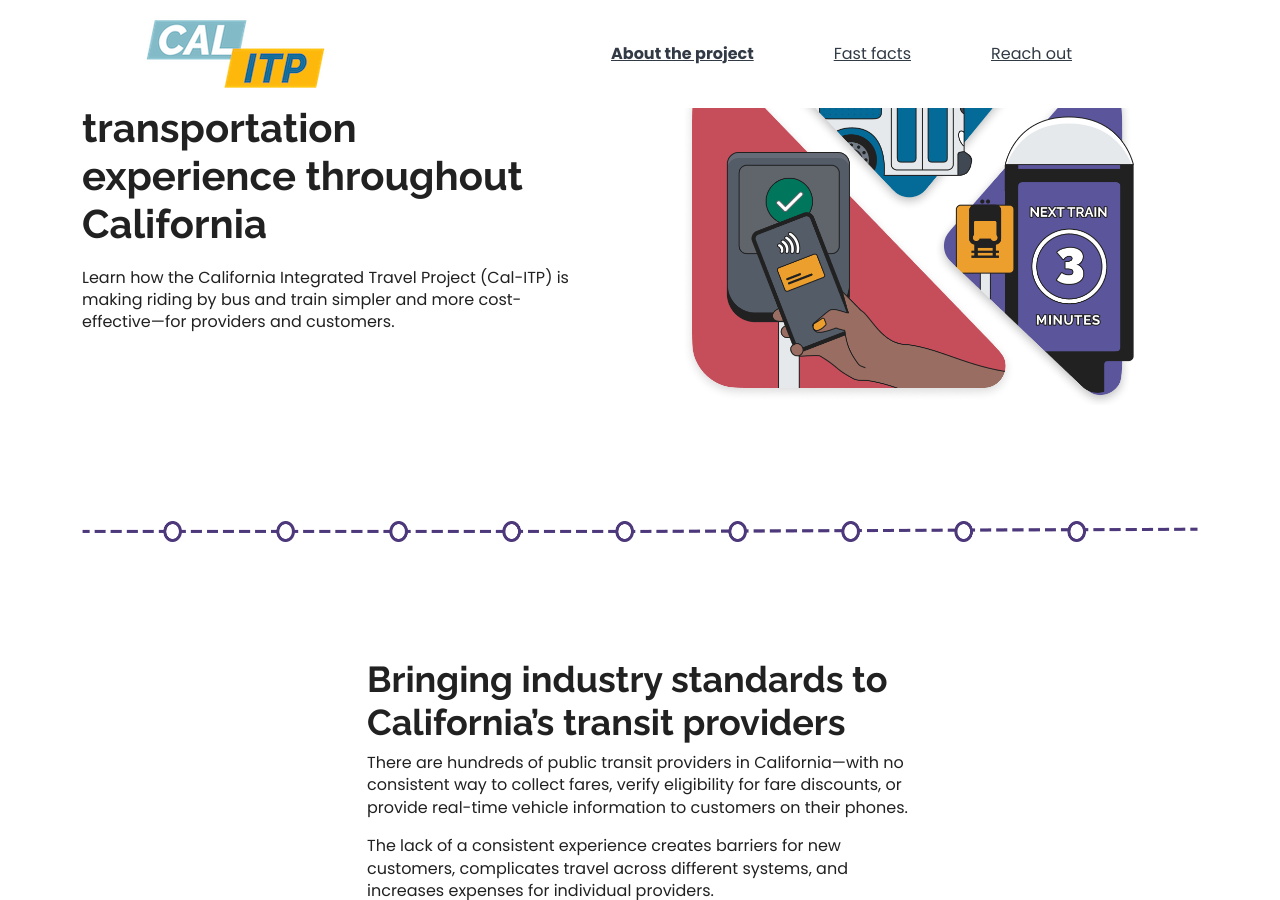
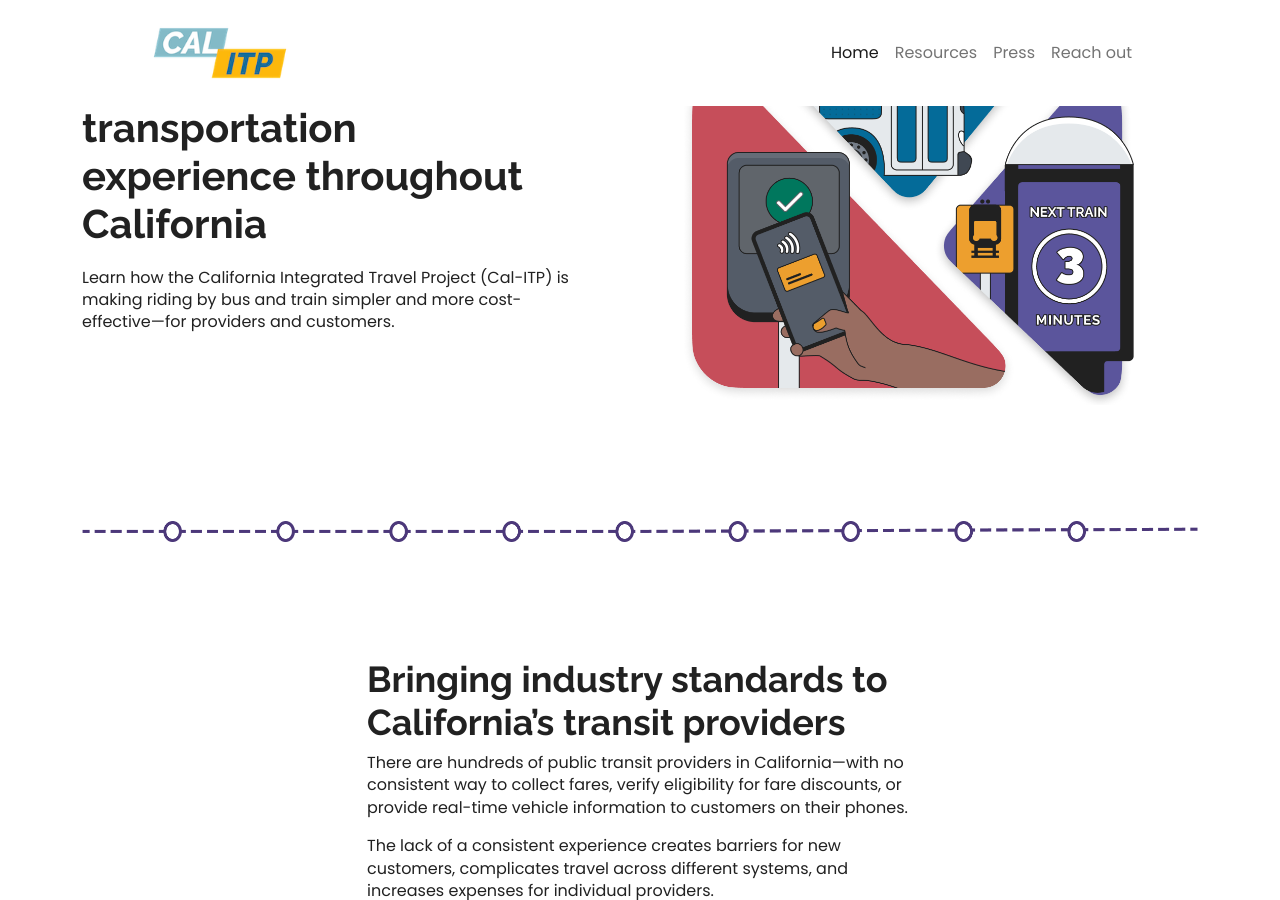
Before and after one commit to cal-itp/calitp.org, a Jekyll site: the page built from src/index.html, in a window 1280 px wide and 900 px high. Built offline with Jekyll 4.4.1, drawn with Linux system fonts in a browser that asks for light colours.

```diff
--- /dev/null
+++ b/src/_includes/new.html
@@ -0,0 +1,37 @@
+<header class="">
+  <nav class="navbar navbar-expand-lg">
+    <div class="container-fluid">
+      <a class="navbar-brand" href="/">
+        <img src="/images/calitp_logo_MAIN.png" alt="Cal-ITP: California Integrated Travel Project" width="160" />
+      </a>
+      <button
+        class="navbar-toggler collapsed"
+        type="button"
+        data-bs-toggle="collapse"
+        data-bs-target="#mainNav"
+        aria-controls="mainNav"
+        aria-expanded="false"
+        aria-label="Toggle navigation"
+      >
+        <span class="navbar-toggler-icon"></span>
+      </button>
+
+      <div class="navbar-collapse collapse justify-content-end" id="mainNav">
+        <ul class="navbar-nav mb-2 mb-lg-0">
+          <li class="nav-item">
+            <a class="nav-link active" aria-current="page" href="#">Home</a>
+          </li>
+          <li class="nav-item">
+            <a class="nav-link" href="#">Resources</a>
+          </li>
+          <li class="nav-item">
+            <a class="nav-link" href="#">Press</a>
+          </li>
+          <li class="nav-item">
+            <a class="nav-link" href="#">Reach out</a>
+          </li>
+        </ul>
+      </div>
+    </div>
+  </nav>
+</header>
--- a/src/_layouts/default.html
+++ b/src/_layouts/default.html
@@ -1,12 +1,17 @@
 <!DOCTYPE html>
 <html lang="en">
   <head>
-    {% include meta.html %} {% include styles.html %} {%include analytics.html %}
+    {% include meta.html %} {% include styles.html %} {% include analytics.html %}
   </head>
 
   <body>
-    {% include header.html %}
-    <main class="container">{{content}}</main>
+    {% include new.html %}
+    <main class="container">{{ content }}</main>
     {% include footer.html %}
+
+    <script
+      src="https://cdn.jsdelivr.net/npm/bootstrap@5.3.0-alpha3/dist/js/bootstrap.bundle.min.js"
+      integrity="sha384-ENjdO4Dr2bkBIFxQpeoTz1HIcje39Wm4jDKdf19U8gI4ddQ3GYNS7NTKfAdVQSZe"
+      crossorigin="anonymous"></script>
   </body>
 </html>
```
